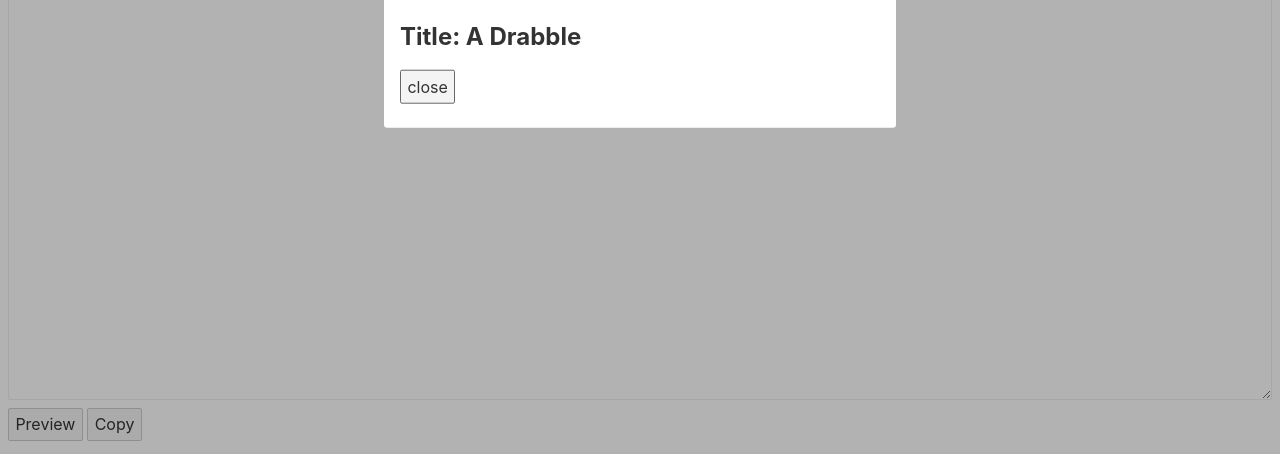
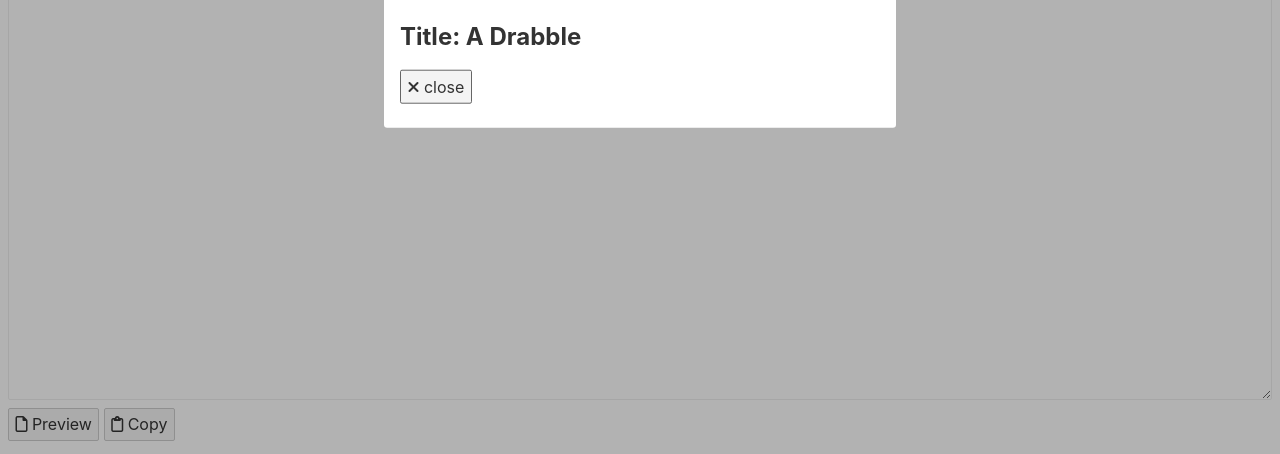
Before and after one commit to teroyks/drabbledit, a Svelte app: page / in a window 1280 px wide. Both pictures are taken after a click on the button "Preview". Shown: the part 343-797 px from the top of the page. Built offline with nearby package versions, Linux system fonts and the light colour scheme.

Commit message:
💄 Add Font Awesome icons to buttons

```diff
--- a/public/index.html
+++ b/public/index.html
@@ -13,6 +13,7 @@
 	<link rel='stylesheet' href='/global.css'>
 	<link rel='stylesheet' href='/build/bundle.css'>
 
+	<script src="https://kit.fontawesome.com/10abe5d28b.js" crossorigin="anonymous"></script>
 	<script defer src='/build/bundle.js'></script>
 </head>
 
--- a/src/App.svelte
+++ b/src/App.svelte
@@ -62,8 +62,14 @@
   <Editor bind:wordcount />
 </main>
 <footer>
-  <button on:click={showPreview}>Preview</button>
-  <button on:click={copyToClipboard}>Copy</button>
+  <button on:click={showPreview}>
+    <i class="far fa-file" />
+    Preview
+  </button>
+  <button on:click={copyToClipboard}>
+    <i class="far fa-clipboard" />
+    Copy
+  </button>
 </footer>
 
 {#if previewVisible}
--- a/src/Modal.svelte
+++ b/src/Modal.svelte
@@ -78,5 +78,8 @@
   <slot />
 
   <!-- svelte-ignore a11y-autofocus -->
-  <button autofocus on:click={close}>close</button>
+  <button autofocus on:click={close}>
+    <i class="fas fa-times" />
+    close
+  </button>
 </div>
```
